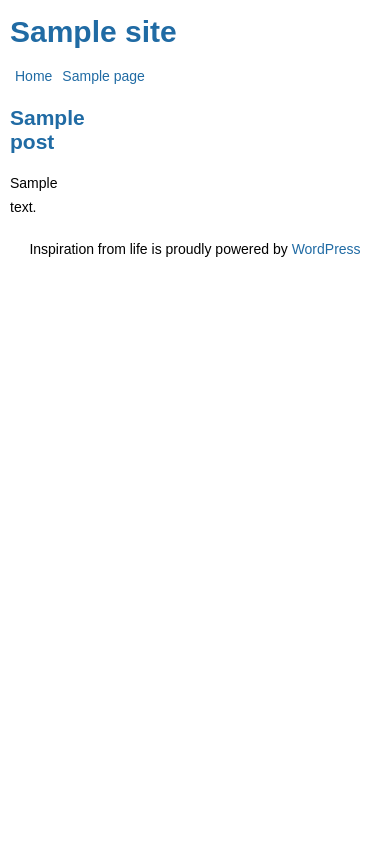
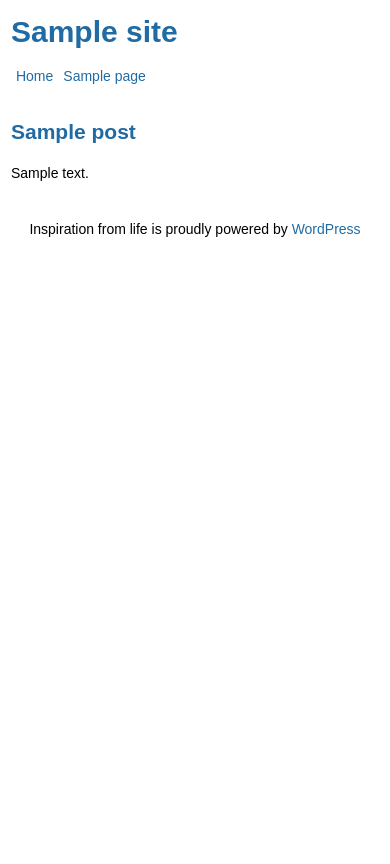
Before and after one commit to chengbo/chengbo.github.io, a WordPress theme: template index.php in a window 390 px wide. Before the commit the page ends 257 px from the top, so only its background shows below. Run offline with PHP 8.4 and a stand-in for WordPress, Linux system fonts and the light colour scheme; the site name, menu and one post (Sample post) are stand-ins, and other content is empty.

Commit message:
make page responsive

```diff
--- a/header.php
+++ b/header.php
@@ -10,6 +10,7 @@
 <!--<![endif]-->
 <head>
 <meta charset="<?php bloginfo( 'charset' ); ?>" />
+<meta name="viewport" content="initial-scale=1.0, maximum-scale=1.0, user-scalable=no">
 <title><?php bloginfo('name'); ?> <?php wp_title(); ?></title>
 <link rel="stylesheet" type="text/css" media="all" href="<?php bloginfo( 'stylesheet_url' ); ?>" />
 <link rel="profile" href="http://gmpg.org/xfn/11" />
--- a/index.php
+++ b/index.php
@@ -1,5 +1,4 @@
 <?php get_header(); ?>
-<?php get_sidebar(); ?>
 
     <div id="articles" role="main">
         <?php if ( have_posts() ) : ?>
@@ -38,4 +37,5 @@
         <?php endif; ?>
     </div>
 
+<?php get_sidebar(); ?>
 <?php get_footer(); ?>
--- a/style.css
+++ b/style.css
@@ -37,20 +37,20 @@ li {
     list-style: none;
 }
 #container {
-    width: 100%;
+    width: 1160px;
+    margin: 0 auto;
     min-height: 100%;
-    overflow: hidden;
 }
 header {
-    margin: 0 10px;
+    margin: 0;
 }
 #sidebar {
-    float: right;
-    width: 300px;
-    margin-right: 10px;
+    float: left;
+    width: 200px;
 }
 #articles {
-    margin: 0 310px 60px 10px;
+    width: 70%;
+    float: left;
 }
 footer {
     position: relative;
@@ -72,3 +72,21 @@ footer {
     display: inline;
     padding: 5px;
 }
+@media only screen and (max-width: 1280px) {
+    #container {
+        width: 960px;
+    }
+}
+@media only screen and (max-width: 768px) {
+    #container {
+        width: auto;
+        margin-left: 2.8125%;
+        margin-right: 2.8125%;
+    }
+    #sidebar {
+        float: none;
+    }
+    #articles {
+        width: 100%;
+    }
+}
```
